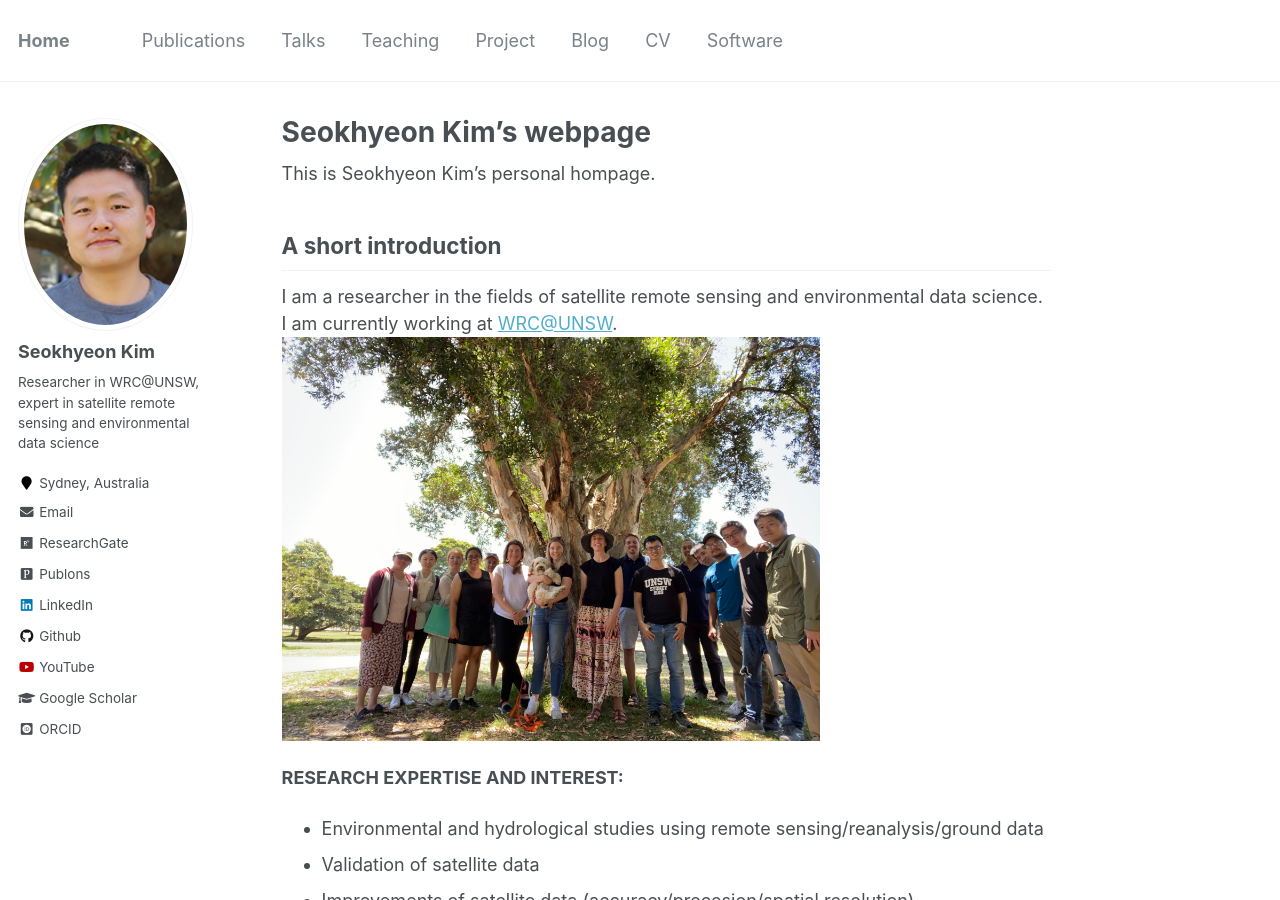
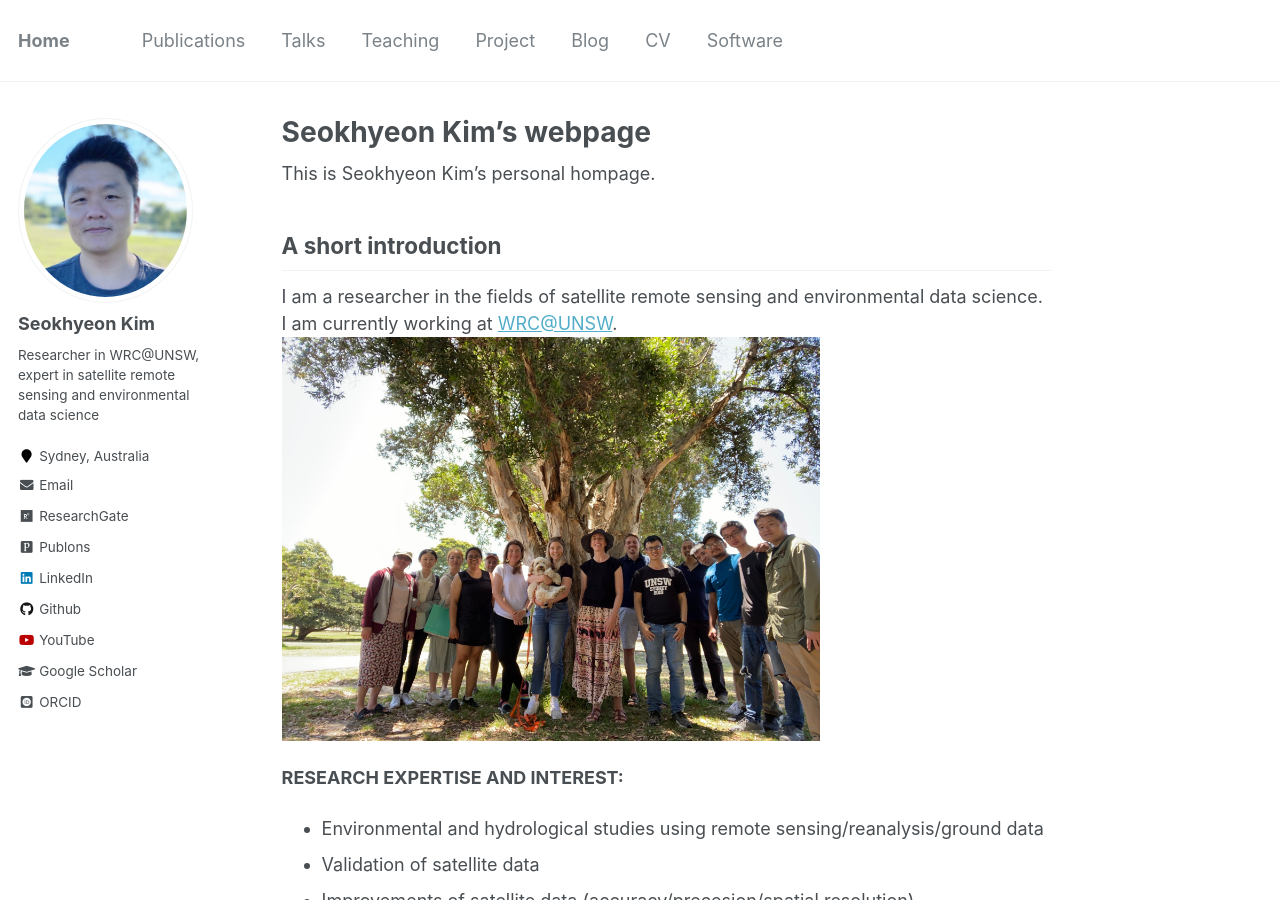
Before and after one commit to uawds/SanghoonJunWater.github.io, a Jekyll site: the page built from _pages/about.md, in a window 1280 px wide and 900 px high. Built offline with Jekyll 4.4.1, drawn with Linux system fonts in a browser that asks for light colours; some web fonts are replaced.

Commit message:
Update _config.yml

```diff
--- a/_config.yml
+++ b/_config.yml
@@ -81,7 +81,7 @@ analytics:
 # Site Author
 author:
   name             : "Seokhyeon Kim"
-  avatar           : "seokhyeonkim.jpg"
+  avatar           : "seokhyeonkim_cent.jpg"
   bio              : "Researcher in WRC@UNSW, expert in satellite remote sensing and environmental data science"
   location         : "Sydney, Australia"
   employer         :
```
